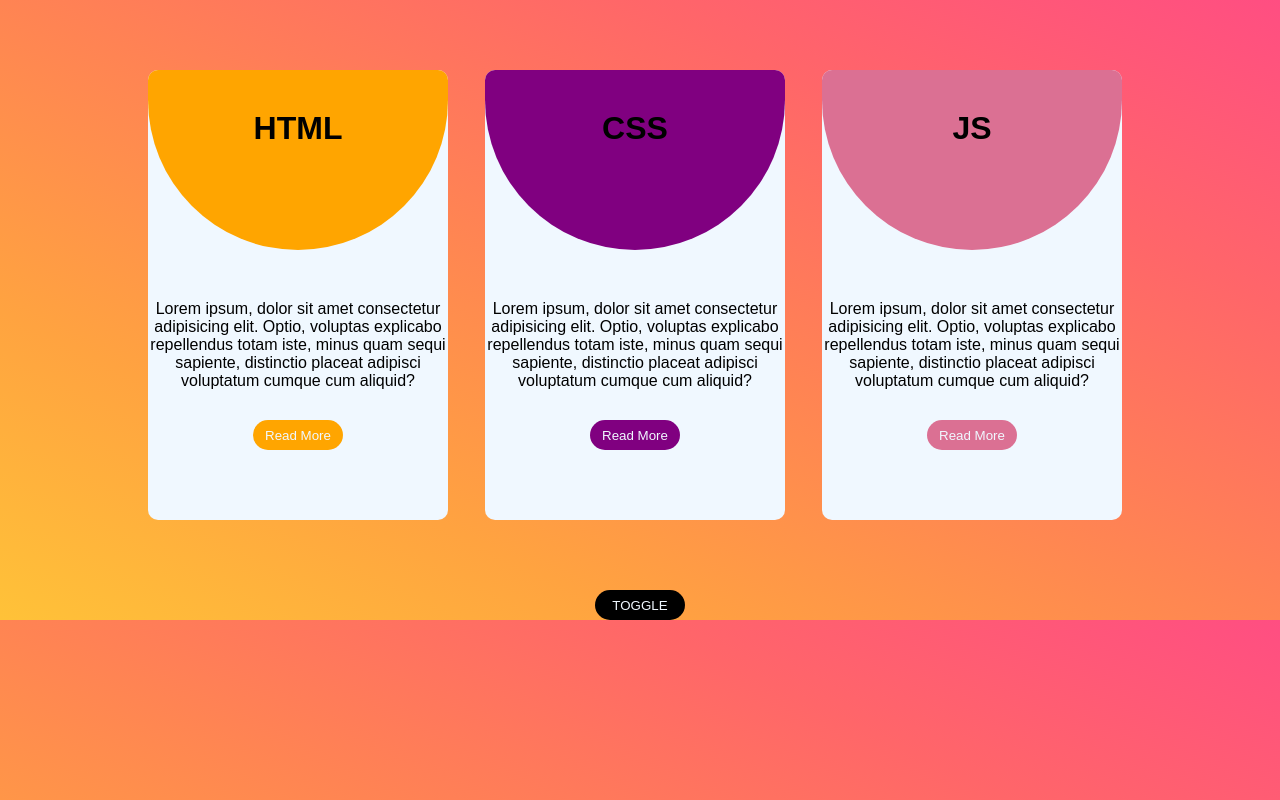
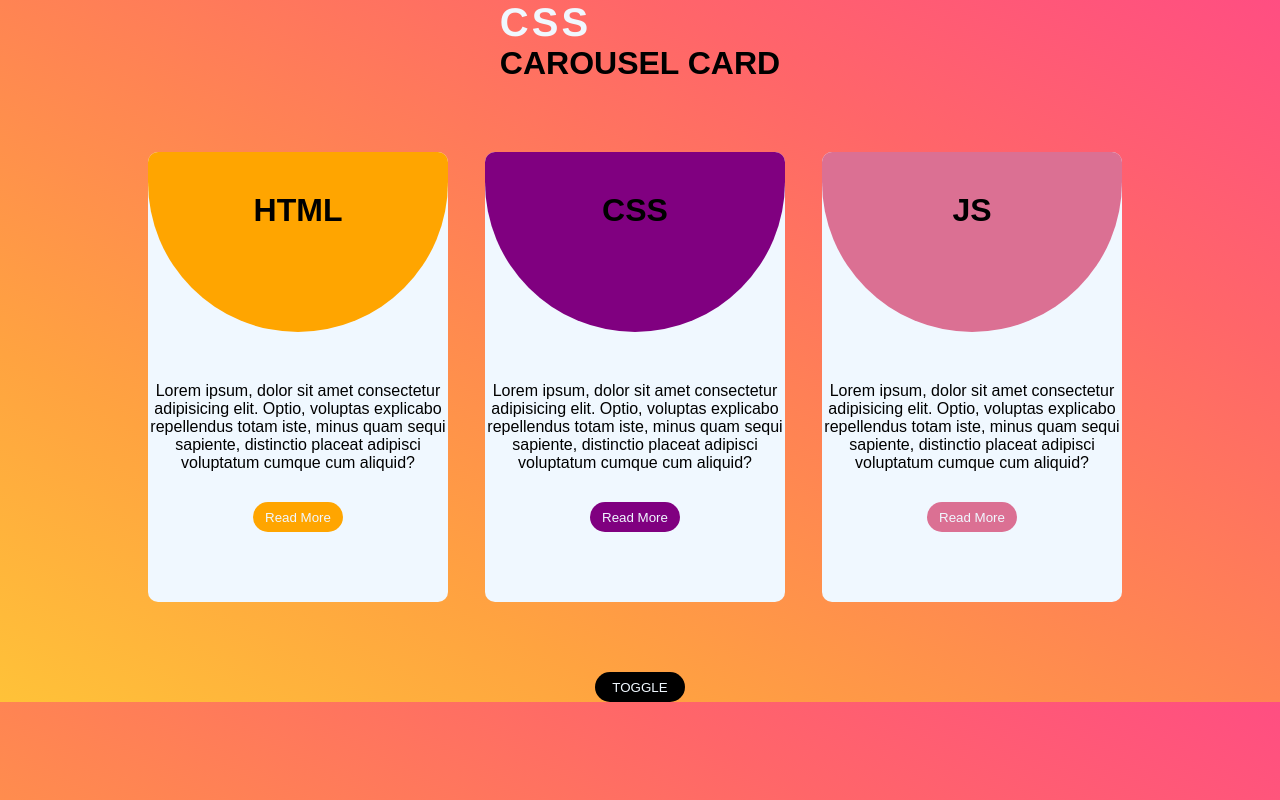
Before and after one commit to Deon-dev/CSS-Card-Carrousel, a plain HTML site: page CSS card/index.html in a window 1280 px wide. Drawn offline with Linux system fonts and the light colour scheme.

Commit message:
A new change

```diff
--- a/CSS card/index.html
+++ b/CSS card/index.html
@@ -9,6 +9,7 @@
     <script src="card.js"></script>
 </head>
 <body>
+    <h2><span class="color">CSS <br></span><span class="change">CAROUSEL CARD</span></h2>
     <section class="box">
         <div class="card">
             <div class="radius" style="background-color: orange;"><h1>HTML</h1></div>
--- a/CSS card/stylesheet.css
+++ b/CSS card/stylesheet.css
@@ -81,7 +81,7 @@ h1 {
 }
 
 @media screen and (max-width:800px){
-    .card {
+    .card .mode {
         width: 100%;
     }
 }
@@ -91,3 +91,22 @@ h1 {
         gap: 30px;
     }
 }
+
+/* @media screen and (max-width:800px) {
+    .mode {
+        justify-content: center;
+    }
+} */
+
+.color {
+    color: aliceblue;
+    font-size: 40px;
+    font-family: 'Franklin Gothic Medium', 'Arial Narrow', Arial, sans-serif;
+    letter-spacing: 3px;
+}
+
+.change {
+    font-family: Arial, Helvetica, sans-serif;
+    font-size: 32px;
+
+}
```
